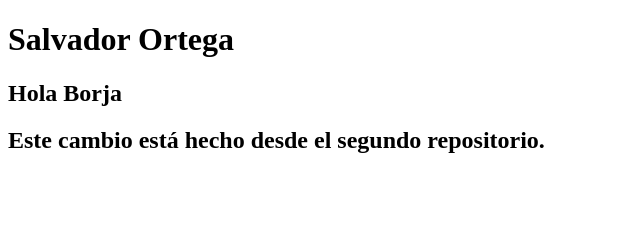
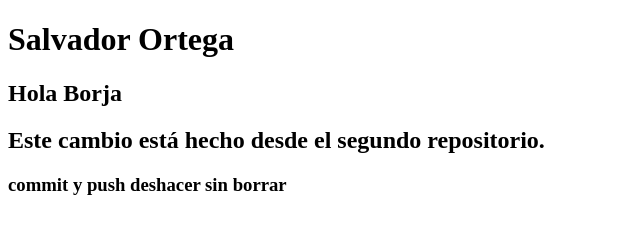
Before and after one commit to SOrtMur/pruebaGit2DAW, a plain HTML site: page index.html in a window 1280 px wide. Shown: the whole page, without its empty margins (0-640 px from the left). Drawn offline with Linux system fonts and the light colour scheme.

Commit message:
commit+push a deshacer sin borrar

```diff
--- a/index.html
+++ b/index.html
@@ -9,5 +9,6 @@
     <h1>Salvador Ortega</h1>
     <h2>Hola Borja</h2>
     <h2>Este cambio está hecho desde el segundo repositorio.</h2>
+    <h3>commit y push deshacer sin borrar</h3>
 </body>
 </html>
```
